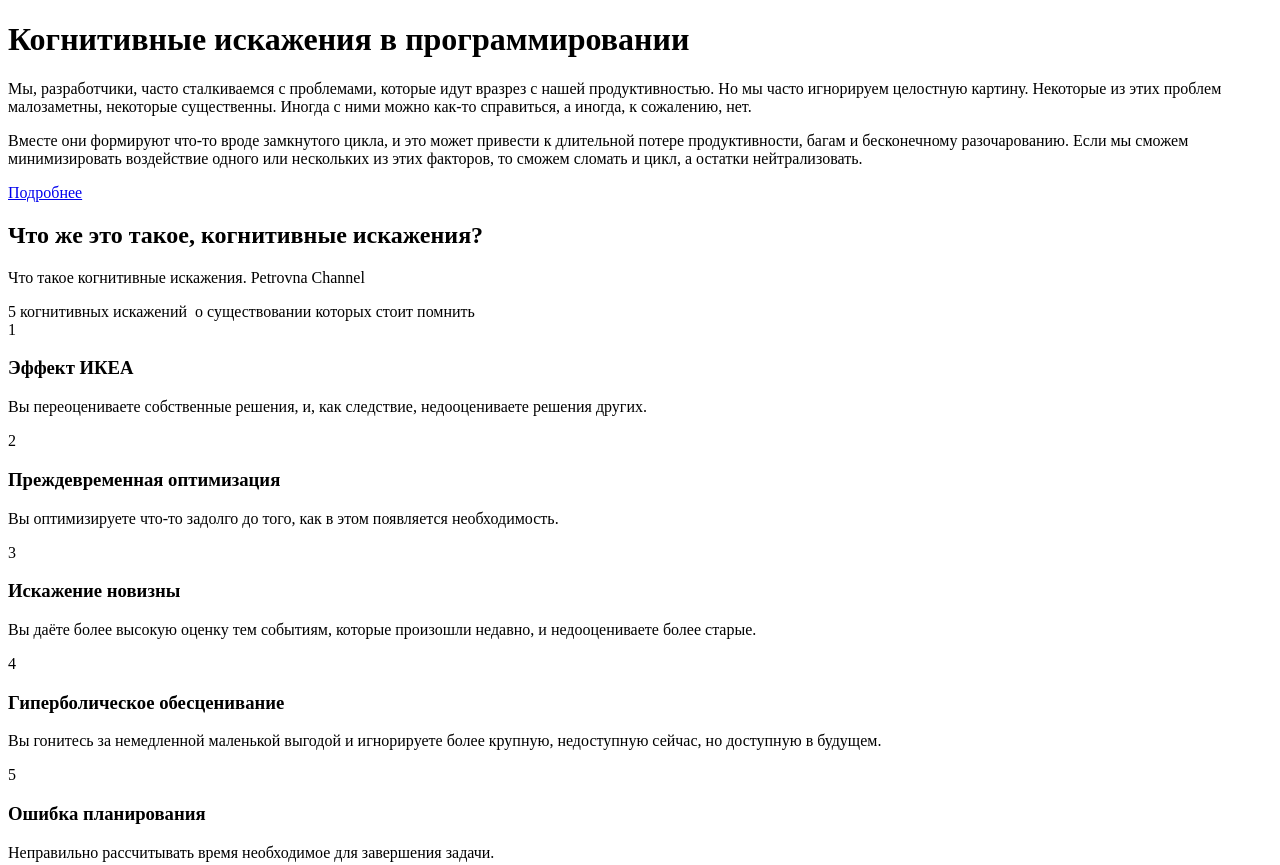
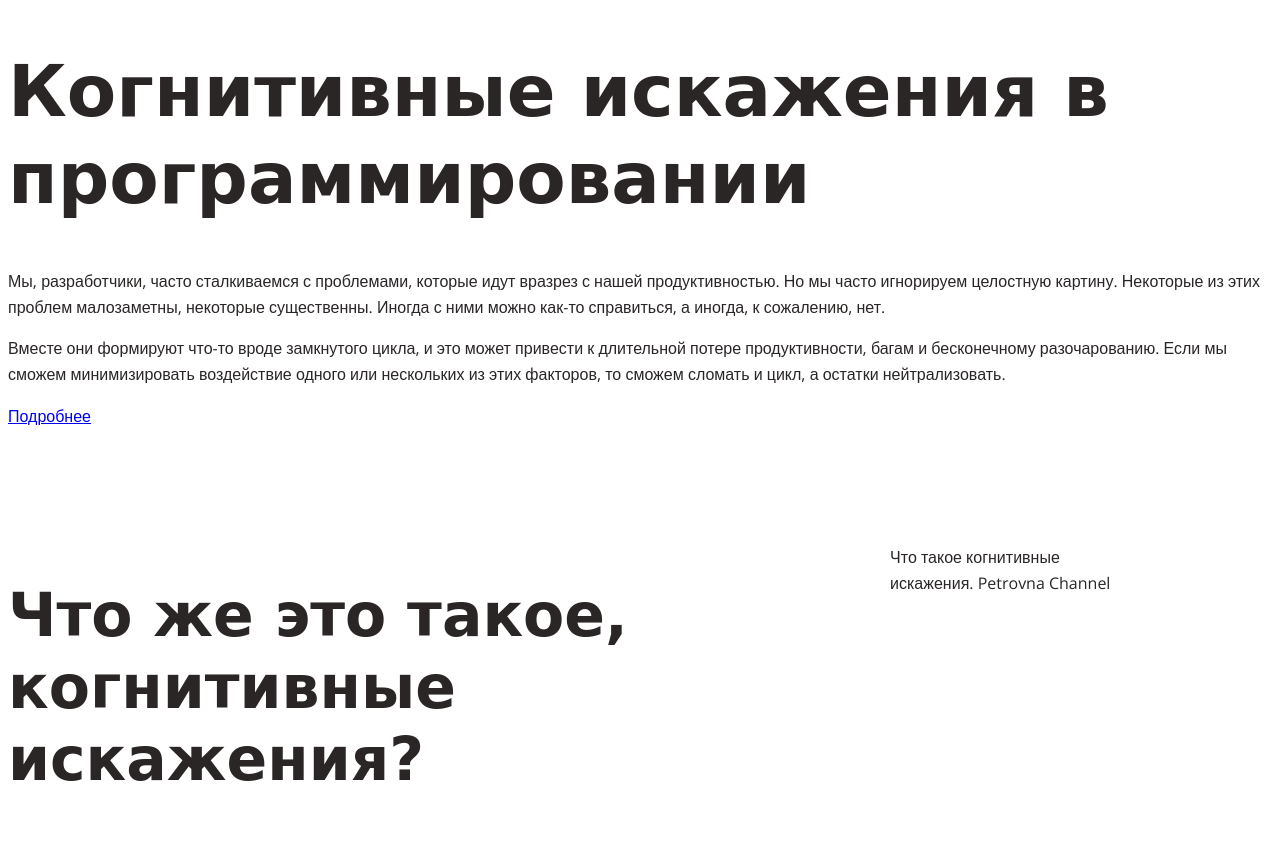
Before and after one commit to shitcoding/layout-designer-project-lvl1, a website: page src/index.html in a window 1280 px wide. Shown: the top 865 px of the page. Drawn offline with nearby package versions, Linux system fonts and the light colour scheme; a web font is replaced by a local one.

Commit message:
add basic styles

```diff
--- a/src/styles/style.css
+++ b/src/styles/style.css
@@ -1,7 +1,45 @@
-/** CSS STYLE **/
+@import url("https://fonts.googleapis.com/css2?family=Open+Sans&display=swap");
+@import url("https://fonts.googleapis.com/css2?family=Neucha&display=swap");
 
-.hello {
-  display: block;
+:root {
+  --white: #fff;
+  --white-transparent: #d7ccc0;
+  --light: #f5f4f0;
+  --main: #fe8a02;
+  --main-dark: #42413c;
+  --dark: #2a2626;
+  --dark-transparent: #908d8b;
+  --brown: #b09a81;
+  --blue: #1085c5;
+}
 
-  color: #fff;
+body {
+  color: var(--dark);
+  font: 16px/1.6em "Open Sans", sans-serif;
 }
+
+h1,
+h2,
+h3 {
+  font-family: Neucha, cursive;
+  line-height: 1.2em;
+}
+
+h1 {
+  font-size: 72px;
+}
+
+h2 {
+  font-size: 60px;
+}
+
+h3 {
+  font-size: 34px;
+}
+
+section {
+  display: flex;
+  justify-content: center;
+  max-width: 1110px;
+  margin: 100px 0;
+}
```
